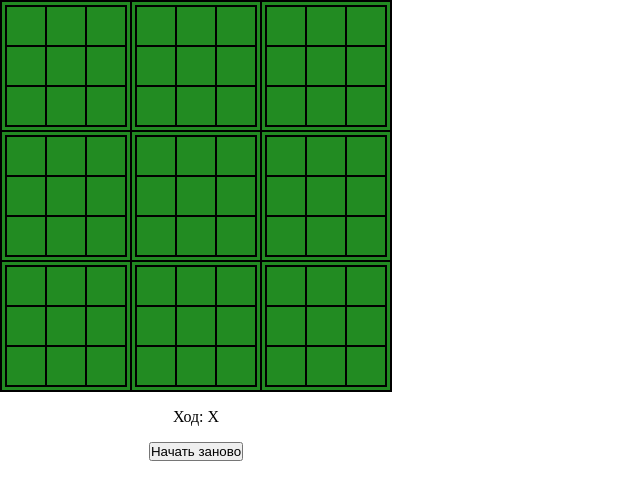
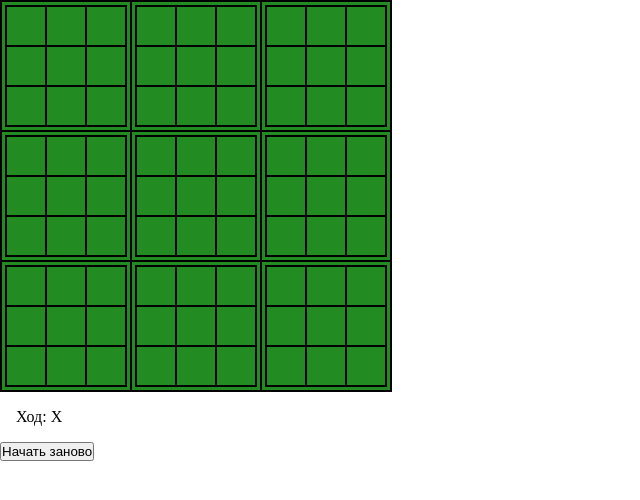
Before and after one commit to Pomdorka/Pomdorka.github.io, a plain HTML site: page index.html in a window 1280 px wide. Shown: the whole page, without its empty margins (0-640 px from the left). Drawn offline with Linux system fonts and the light colour scheme.

Commit message:
Update index.html

```diff
--- a/index.html
+++ b/index.html
@@ -11,10 +11,11 @@
         <table id="parentTable" class="parentTable">
         </table>
       </div>
-      <div id="player" align="center">
-        <span id="turn" align="">Ход: X</span>
+
+      <div id="player">
+        <span id="turn">Ход: X</span>
       </div>
-      <div align="center"><button onclick="init()">Начать заново</button></div>
+      <div class="button"><button onclick="init()">Начать заново</button></div>
     </div>
     <script type="text/javascript" src="js/tic-tac-toe.js"></script>
   </body>
```
